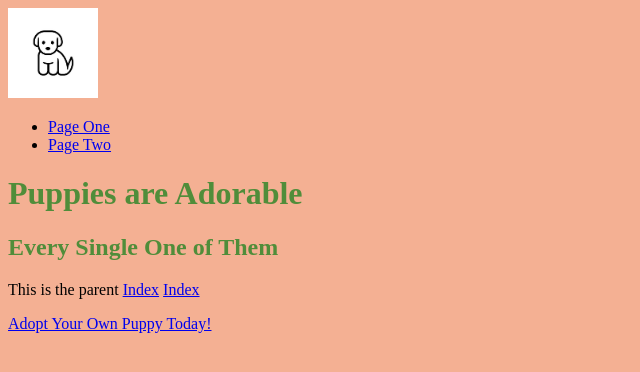
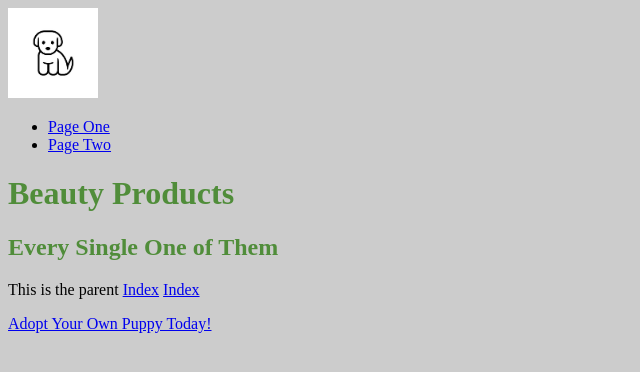
Before and after one commit to lnudds7/assignment3, a plain HTML site: page index.html in a window 1280 px wide. Shown: the whole page, without its empty margins (0-640 px from the left). Drawn offline with Linux system fonts and the light colour scheme.

Commit message:
Changed background color

```diff
--- a/css/styles.css
+++ b/css/styles.css
@@ -13,5 +13,5 @@ color: #6184c6:;
 body {
 
 
-    background-color: #f4b093
+    background-color: #cccccc
 }
--- a/index.html
+++ b/index.html
@@ -19,7 +19,7 @@
     </header>
 
     <main>
-        <h1 class="cis260specialbrown">Puppies are Adorable</h1>
+        <h1 class="cis260specialbrown">Beauty Products</h1>
         <h2 class="cis260specialbrown">Every Single One of Them</h2>
 
     <p id="cisspecialparent">This is the parent
```
